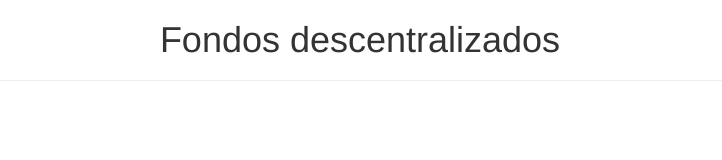
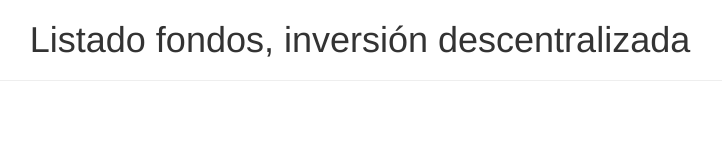
Before and after one commit to descenfund/blockinvest, a website: page src/index.html in a window 1280 px wide. Shown: the whole page, without its empty margins (280-1002 px from the left). Drawn offline with nearby package versions, Linux system fonts and the light colour scheme.

Commit message:
chage title

```diff
--- a/src/index.html
+++ b/src/index.html
@@ -5,7 +5,7 @@
     <meta http-equiv="X-UA-Compatible" content="IE=edge">
     <meta name="viewport" content="width=device-width, initial-scale=1">
     <!-- The above 3 meta tags *must* come first in the head; any other head content must come *after* these tags -->
-    <title>Fondos descentralizados</title>
+    <title>Listado fondos, inversión descentralizada</title>
 
     <!-- Bootstrap -->
     <link href="css/bootstrap.min.css" rel="stylesheet">
@@ -21,7 +21,7 @@
     <div class="container">
       <div class="row">
         <div class="col-xs-12 col-sm-8 col-sm-push-2">
-          <h1 class="text-center">Fondos descentralizados</h1>
+          <h1 class="text-center">Listado fondos, inversión descentralizada</h1>
           <hr/>
           <br/>
         </div>
```
